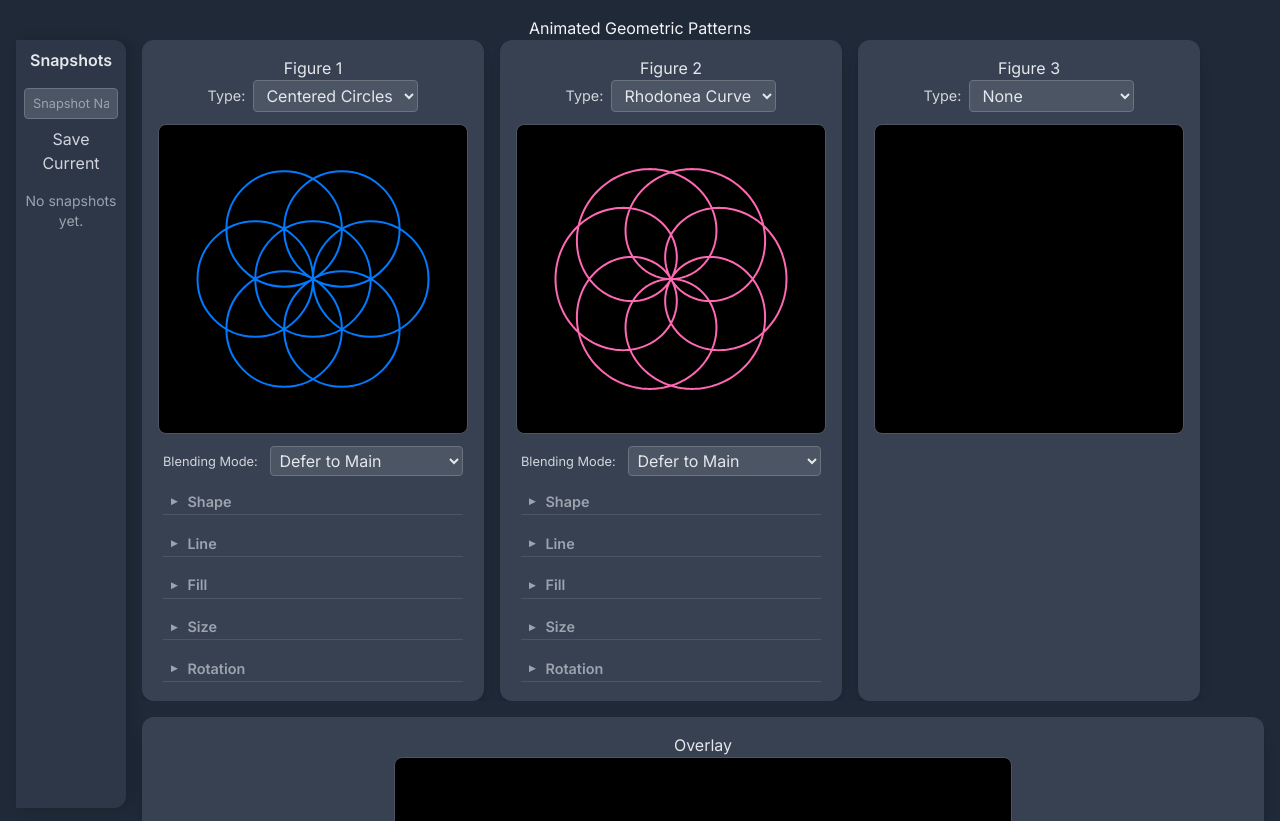
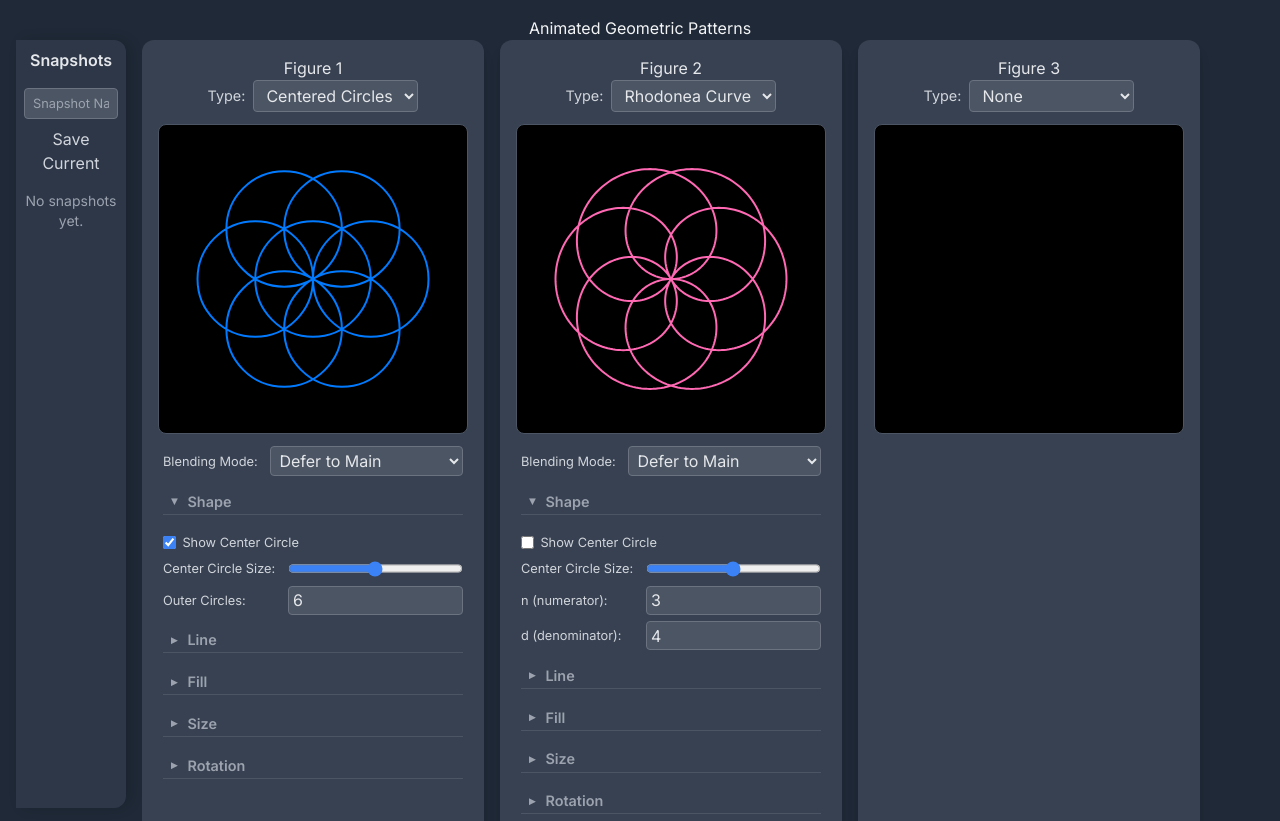
Before and after one commit to GreggHelt2/genometry-synthesizer, a plain HTML site: page prototypes/Radial_Genometry_Explorer.html in a window 1280 px wide. Shown: the top 821 px of the page. Drawn offline with nearby package versions, Linux system fonts and the light colour scheme.

Commit message:
Adding more features..........

```diff
--- a/prototypes/Radial_Genometry_Explorer.html
+++ b/prototypes/Radial_Genometry_Explorer.html
@@ -781,8 +781,12 @@
                          panel.appendChild(createLabel(controlWrapper.id, controlWrapper.label));
                          panel.appendChild(controlWrapper.element);
                     } else {
-                        if (controlWrapper.element.classList.contains('checkbox-container') || controlWrapper.element.tagName === 'BUTTON' || controlWrapper.element.id.includes('choosePresetContainer')) {
-                             controlWrapper.element.style.gridColumn = 'span 2';
+                        // For elements without a separate label (like checkboxes or full-width buttons)
+                        // Ensure they span both columns if they are direct children of the panel
+                        if (controlWrapper.element.classList.contains('checkbox-container') ||
+                            controlWrapper.element.tagName === 'BUTTON' ||
+                            (controlWrapper.element.id && controlWrapper.element.id.includes('choosePresetContainer'))) {
+                             // These elements are already designed to span or are handled by their own structure
                         }
                         panel.appendChild(controlWrapper.element);
                     }
@@ -810,27 +814,27 @@
             const shapeControlsArray = [];
             if (figureType === 'centeredCircles' || figureType === 'rhodoneaCurve') {
                 shapeControlsArray.push({ element: createCheckbox(`figure${figureIndex+1}-toggleCenterCircle`, 'Show Center Circle', params.showCenterCircle) });
-                shapeControlsArray.push({ label: `figure${figureIndex+1}-centerRadiusPercent`, id: `figure${figureIndex+1}-centerRadiusPercent`, element: createRangeInput(`figure${figureIndex+1}-centerRadiusPercent`, 0, 100, params.centerRadiusPercent, 1) });
+                shapeControlsArray.push({ label: 'Center Circle Size:', id: `figure${figureIndex+1}-centerRadiusPercent`, element: createRangeInput(`figure${figureIndex+1}-centerRadiusPercent`, 0, 100, params.centerRadiusPercent, 1) });
             }
             if (figureType === 'centeredCircles') {
-                shapeControlsArray.push({ label: `figure${figureIndex+1}-numOuterCircles`, id: `figure${figureIndex+1}-numOuterCircles`, element: createNumberInput(`figure${figureIndex+1}-numOuterCircles`, 2, 24, params.numOuterCircles, 1) });
+                shapeControlsArray.push({ label: 'Outer Circles:', id: `figure${figureIndex+1}-numOuterCircles`, element: createNumberInput(`figure${figureIndex+1}-numOuterCircles`, 2, 24, params.numOuterCircles, 1) });
             } else if (figureType === 'rhodoneaCurve') {
-                shapeControlsArray.push({ label: `figure${figureIndex+1}-n`, id: `figure${figureIndex+1}-n`, element: createNumberInput(`figure${figureIndex+1}-n`, 1, 100, params.n, 1) });
-                shapeControlsArray.push({ label: `figure${figureIndex+1}-d`, id: `figure${figureIndex+1}-d`, element: createNumberInput(`figure${figureIndex+1}-d`, 1, 100, params.d, 1) });
+                shapeControlsArray.push({ label: 'n (numerator):', id: `figure${figureIndex+1}-n`, element: createNumberInput(`figure${figureIndex+1}-n`, 1, 100, params.n, 1) });
+                shapeControlsArray.push({ label: 'd (denominator):', id: `figure${figureIndex+1}-d`, element: createNumberInput(`figure${figureIndex+1}-d`, 1, 100, params.d, 1) });
             } else if (figureType === 'epitrochoid' || figureType === 'hypotrochoid') {
-                shapeControlsArray.push({ label: `figure${figureIndex+1}-R`, id: `figure${figureIndex+1}-R`, element: createRangeInput(`figure${figureIndex+1}-R`, 1, 100, params.R, 1) });
-                shapeControlsArray.push({ label: `figure${figureIndex+1}-r`, id: `figure${figureIndex+1}-r`, element: createRangeInput(`figure${figureIndex+1}-r`, 1, 100, params.r, 1) });
-                shapeControlsArray.push({ label: `figure${figureIndex+1}-d_param`, id: `figure${figureIndex+1}-d_param`, element: createRangeInput(`figure${figureIndex+1}-d_param`, 1, 150, params.d_param, 1) });
-            }
-            if (shapeControlsArray.length > 0) createAccordionSection('Shape', shapeControlsArray);
+                shapeControlsArray.push({ label: 'R (Fixed Circle):', id: `figure${figureIndex+1}-R`, element: createRangeInput(`figure${figureIndex+1}-R`, 1, 100, params.R, 1) });
+                shapeControlsArray.push({ label: 'r (Rolling Circle):', id: `figure${figureIndex+1}-r`, element: createRangeInput(`figure${figureIndex+1}-r`, 1, 100, params.r, 1) });
+                shapeControlsArray.push({ label: 'd (Distance):', id: `figure${figureIndex+1}-d_param`, element: createRangeInput(`figure${figureIndex+1}-d_param`, 1, 150, params.d_param, 1) });
+            }
+            if (shapeControlsArray.length > 0) createAccordionSection('Shape', shapeControlsArray, true); // Open Shape by default
 
 
             // --- Line Section ---
             const lineControlsArray = [
-                { label: `figure${figureIndex+1}-color`, id: `figure${figureIndex+1}-color`, element: createColorInput(`figure${figureIndex+1}-color`, params.color) },
-                { label: `figure${figureIndex+1}-baseLineWidth`, id: `figure${figureIndex+1}-baseLineWidth`, element: createRangeInput(`figure${figureIndex+1}-baseLineWidth`, 0.5, 40, params.baseLineWidth, 0.1) },
+                { label: 'Color:', id: `figure${figureIndex+1}-color`, element: createColorInput(`figure${figureIndex+1}-color`, params.color) },
+                { label: 'Base:', id: `figure${figureIndex+1}-baseLineWidth`, element: createRangeInput(`figure${figureIndex+1}-baseLineWidth`, 0.5, 40, params.baseLineWidth, 0.1) },
                 { element: createCheckbox(`figure${figureIndex+1}-animateLineWidth`, 'Animate', params.animateLineWidth) },
-                { label: `figure${figureIndex+1}-lineWidthAnimationSpeed`, id: `figure${figureIndex+1}-lineWidthAnimationSpeed`, element: createRangeInput(`figure${figureIndex+1}-lineWidthAnimationSpeed`, 0.01, 1, params.lineWidthAnimationSpeed, 0.01) }
+                { label: 'Speed:', id: `figure${figureIndex+1}-lineWidthAnimationSpeed`, element: createRangeInput(`figure${figureIndex+1}-lineWidthAnimationSpeed`, 0.01, 1, params.lineWidthAnimationSpeed, 0.01) }
             ];
             createAccordionSection('Line', lineControlsArray);
 
@@ -838,7 +842,7 @@
             if (figureType === 'rhodoneaCurve' || figureType === 'epitrochoid' || figureType === 'hypotrochoid' || figureType === 'centeredCircles') {
                 const fillControlsArray = [
                     { element: createCheckbox(`figure${figureIndex+1}-fillLoops`, 'Fill Shape', params.fillLoops) },
-                    { label: `figure${figureIndex+1}-fillType`, id: `figure${figureIndex+1}-fillType`, element: createSelect(`figure${figureIndex+1}-fillType`, fillTypeOptions, params.fillType) }
+                    { label: 'Fill Type:', id: `figure${figureIndex+1}-fillType`, element: createSelect(`figure${figureIndex+1}-fillType`, fillTypeOptions, params.fillType) }
                 ];
 
                 const choosePresetButtonContainer = document.createElement('div');
@@ -857,9 +861,9 @@
                 presetSelect.style.display = 'none';
                 fillControlsArray.push({element: presetSelect});
 
-                fillControlsArray.push({ label: `figure${figureIndex+1}-fillColor1`, id: `figure${figureIndex+1}-fillColor1`, element: createColorInput(`figure${figureIndex+1}-fillColor1`, params.fillColor1) });
-                fillControlsArray.push({ label: `figure${figureIndex+1}-fillColor2`, id: `figure${figureIndex+1}-fillColor2`, element: createColorInput(`figure${figureIndex+1}-fillColor2`, params.fillColor2) });
-                fillControlsArray.push({ label: `figure${figureIndex+1}-fillOpacity`, id: `figure${figureIndex+1}-fillOpacity`, element: createRangeInput(`figure${figureIndex+1}-fillOpacity`, 0, 1, params.fillOpacity, 0.01) });
+                fillControlsArray.push({ label: 'Fill Color 1:', id: `figure${figureIndex+1}-fillColor1`, element: createColorInput(`figure${figureIndex+1}-fillColor1`, params.fillColor1) });
+                fillControlsArray.push({ label: 'Fill Color 2:', id: `figure${figureIndex+1}-fillColor2`, element: createColorInput(`figure${figureIndex+1}-fillColor2`, params.fillColor2) });
+                fillControlsArray.push({ label: 'Fill Opacity:', id: `figure${figureIndex+1}-fillOpacity`, element: createRangeInput(`figure${figureIndex+1}-fillOpacity`, 0, 1, params.fillOpacity, 0.01) });
 
                 createAccordionSection('Fill', fillControlsArray);
                 updateFigureFillControlsVisibility(figureIndex);
@@ -867,18 +871,18 @@
 
             // --- Size Section ---
             const sizeControlsArray = [
-                { label: `figure${figureIndex+1}-baseSizePercent`, id: `figure${figureIndex+1}-baseSizePercent`, element: createRangeInput(`figure${figureIndex+1}-baseSizePercent`, 0, 100, params.baseSizePercent, 1) },
+                { label: 'Base Size:', id: `figure${figureIndex+1}-baseSizePercent`, element: createRangeInput(`figure${figureIndex+1}-baseSizePercent`, 0, 100, params.baseSizePercent, 1) },
                 { element: createCheckbox(`figure${figureIndex+1}-animateSize`, 'Animate', params.animateSize) },
-                { label: `figure${figureIndex+1}-sizeAnimationSpeed`, id: `figure${figureIndex+1}-sizeAnimationSpeed`, element: createRangeInput(`figure${figureIndex+1}-sizeAnimationSpeed`, 0.01, 1, params.sizeAnimationSpeed, 0.01) }
+                { label: 'Speed:', id: `figure${figureIndex+1}-sizeAnimationSpeed`, element: createRangeInput(`figure${figureIndex+1}-sizeAnimationSpeed`, 0.01, 1, params.sizeAnimationSpeed, 0.01) }
             ];
             createAccordionSection('Size', sizeControlsArray);
 
             // --- Rotation Section ---
             const rotationControlsArray = [
-                { label: `figure${figureIndex+1}-baseRotation`, id: `figure${figureIndex+1}-baseRotation`, element: createRangeInput(`figure${figureIndex+1}-baseRotation`, 0, 360, params.baseRotation / (Math.PI / 180), 1) },
+                { label: 'Degrees:', id: `figure${figureIndex+1}-baseRotation`, element: createRangeInput(`figure${figureIndex+1}-baseRotation`, 0, 360, params.baseRotation / (Math.PI / 180), 1) },
                 { element: createCheckbox(`figure${figureIndex+1}-animateRotation`, 'Animate', params.animateRotation) },
                 { element: createCheckbox(`figure${figureIndex+1}-reverseRotation`, 'Reverse', params.reverseRotation) },
-                { label: `figure${figureIndex+1}-rotationSpeed`, id: `figure${figureIndex+1}-rotationSpeed`, element: createRangeInput(`figure${figureIndex+1}-rotationSpeed`, 0.01, 1, params.rotationSpeed, 0.01) }
+                { label: 'Speed:', id: `figure${figureIndex+1}-rotationSpeed`, element: createRangeInput(`figure${figureIndex+1}-rotationSpeed`, 0.01, 1, params.rotationSpeed, 0.01) }
             ];
             createAccordionSection('Rotation', rotationControlsArray);
 
```
